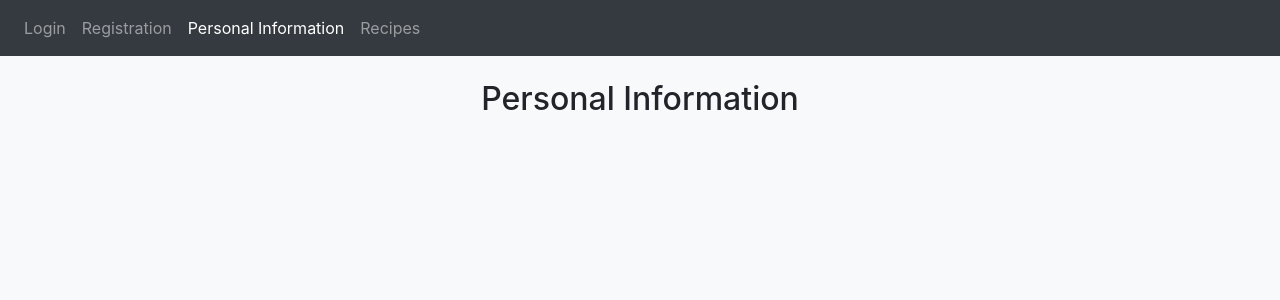
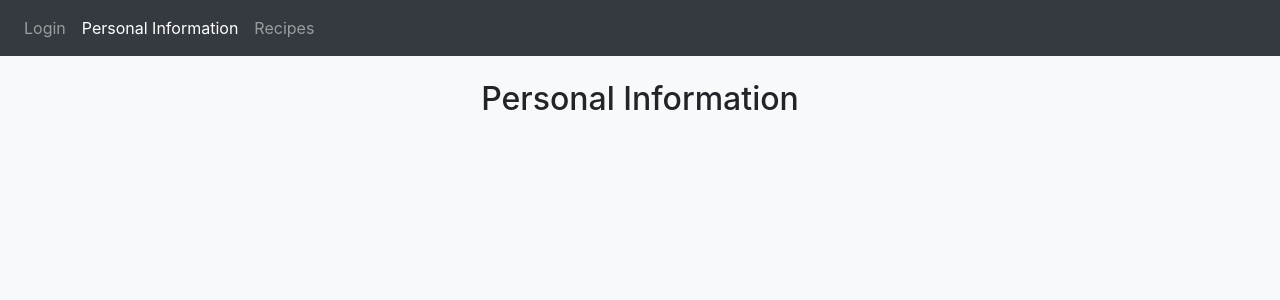
Before and after one commit to zeroxiami/diet_for_you, a Django app: page /main/ in a window 1280 px wide. Shown: the top 300 px of the page. Run offline with Django 3.2, Linux system fonts and the light colour scheme; data comes from the database, SQL or seed files in the repository; some libraries are stand-ins or nearby versions.

Commit message:
simplified navbar, linked pages together, minor tweaks

```diff
--- a/templates/past_recipe.html
+++ b/templates/past_recipe.html
@@ -13,13 +13,13 @@
             <div class="collapse navbar-collapse" id="navbarsExample02">
                 <ul class="navbar-nav mr-auto">
                 <li class="nav-item active">
-                    <a class="nav-link" href="..\login">Login <span class="sr-only">(current)</span></a>
+                    <a class="nav-link" href="/login">Login <span class="sr-only">(current)</span></a>
                 </li>
                 <li class="nav-item">
                     <a class="nav-link" href="#">Registration</a>
                 </li>
                 <li class="nav-item">
-                    <a class="nav-link" href="#">Personal Information</a>
+                    <a class="nav-link" href="/main">Personal Information</a>
                 </li>
                 <li class="nav-item">
                     <a class="nav-link" href="#">Recipes</a>
--- a/templates/signup.html
+++ b/templates/signup.html
@@ -15,9 +15,6 @@
     <ul class="navbar-nav mr-auto">
       <li class="nav-item active">
         <a class="nav-link" href="..\login">Login<span class="sr-only">(current)</span></a>
-      </li>
-      <li class="nav-item">
-        <a class="nav-link" href="#">Registration</a>
       </li>
       <li class="nav-item">
         <a class="nav-link" href="#">Personal Information</a>
--- a/templates/test.html
+++ b/templates/test.html
@@ -13,10 +13,7 @@
 <div class="collapse navbar-collapse" id="navbarsExample02">
 <ul class="navbar-nav mr-auto">
   <li class="nav-item">
-    <a class="nav-link" href="../login">Login</a>
-  </li>
-  <li class="nav-item">
-    <a class="nav-link" href="#">Registration</a>
+    <a class="nav-link" href="/login">Login</a>
   </li>
   <li class="nav-item active">
     <a class="nav-link" href="/main">Personal Information<span class="sr-only">(current)</span></a>
--- a/templates/test2.html
+++ b/templates/test2.html
@@ -14,13 +14,10 @@
       <div class="collapse navbar-collapse" id="navbarsExample02">
         <ul class="navbar-nav mr-auto">
           <li class="nav-item">
-            <a class="nav-link" href="..\login">Login</a>
-          </li>
-          <li class="nav-item">
-            <a class="nav-link" href="#">Registration</a>
+            <a class="nav-link" href="/login">Login</a>
           </li>
           <li class="nav-item active">
-            <a class="nav-link" href="#">Personal Information<span class="sr-only">(current)</span></a>
+            <a class="nav-link" href="/main">Personal Information<span class="sr-only">(current)</span></a>
           </li>
           <li class="nav-item">
             <a class="nav-link" href="/recipe">Recipes</a>
```
Also changed, not shown: templates/profile.html (+3 -6 lines), templates/recipe.html (+5 -5 lines), templates/registration/login.html (+2 -5 lines).
